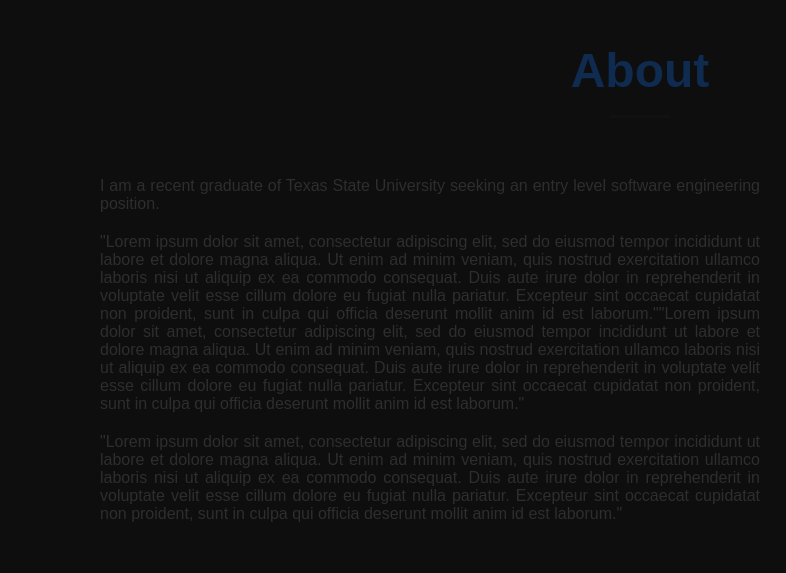
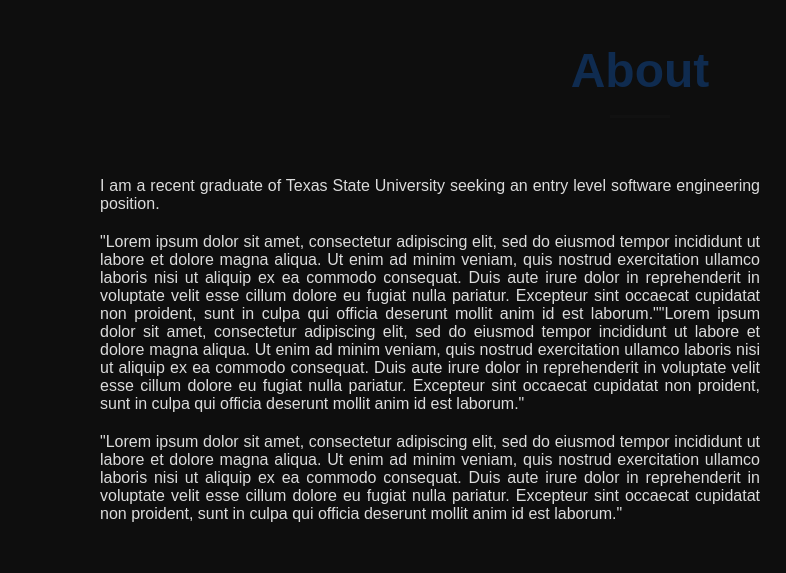
Before and after one commit to Ralex-crypto/portfolio, a plain HTML site: page index.html in a window 1280 px wide. Shown: the part 817-1390 px from the top of the page, 0-786 px from the left. Drawn offline with nearby package versions, Linux system fonts and the light colour scheme.

Commit message:
Update main-styles.css

```diff
--- a/main-styles.css
+++ b/main-styles.css
@@ -5,7 +5,7 @@
     --color-secondary: #223843;
     --color-tertiary: #6c3;
     --color-paragraph-bg: #CFCCD6;
-    --color-text-p: #2e2e2e;
+    --color-text-p: #dcdcdc;
     --color-text-heading: #0f2b4f;
     --osc-wrap: calc(100% - 15vmin);
     scroll-behavior: smooth;
```
